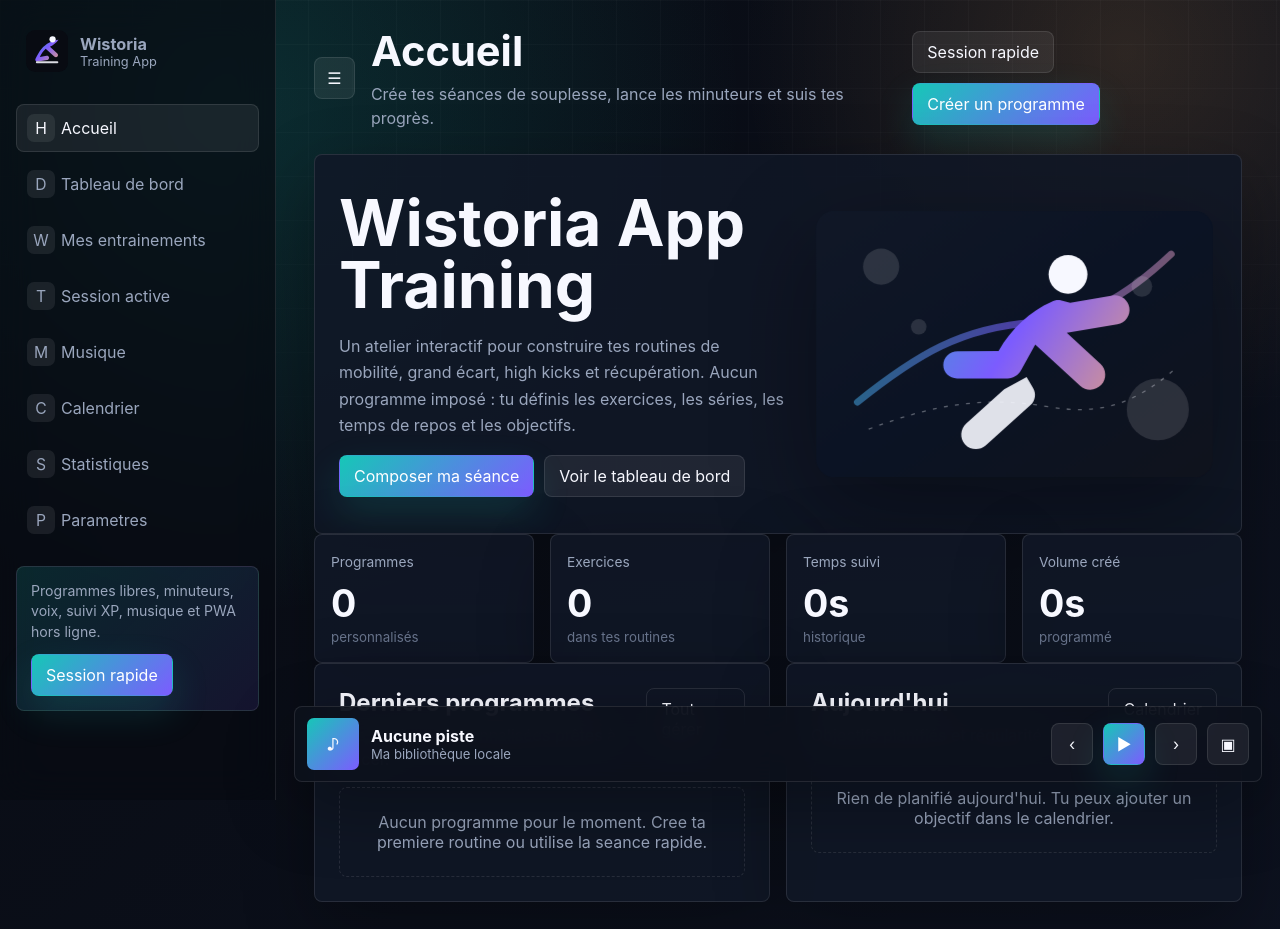
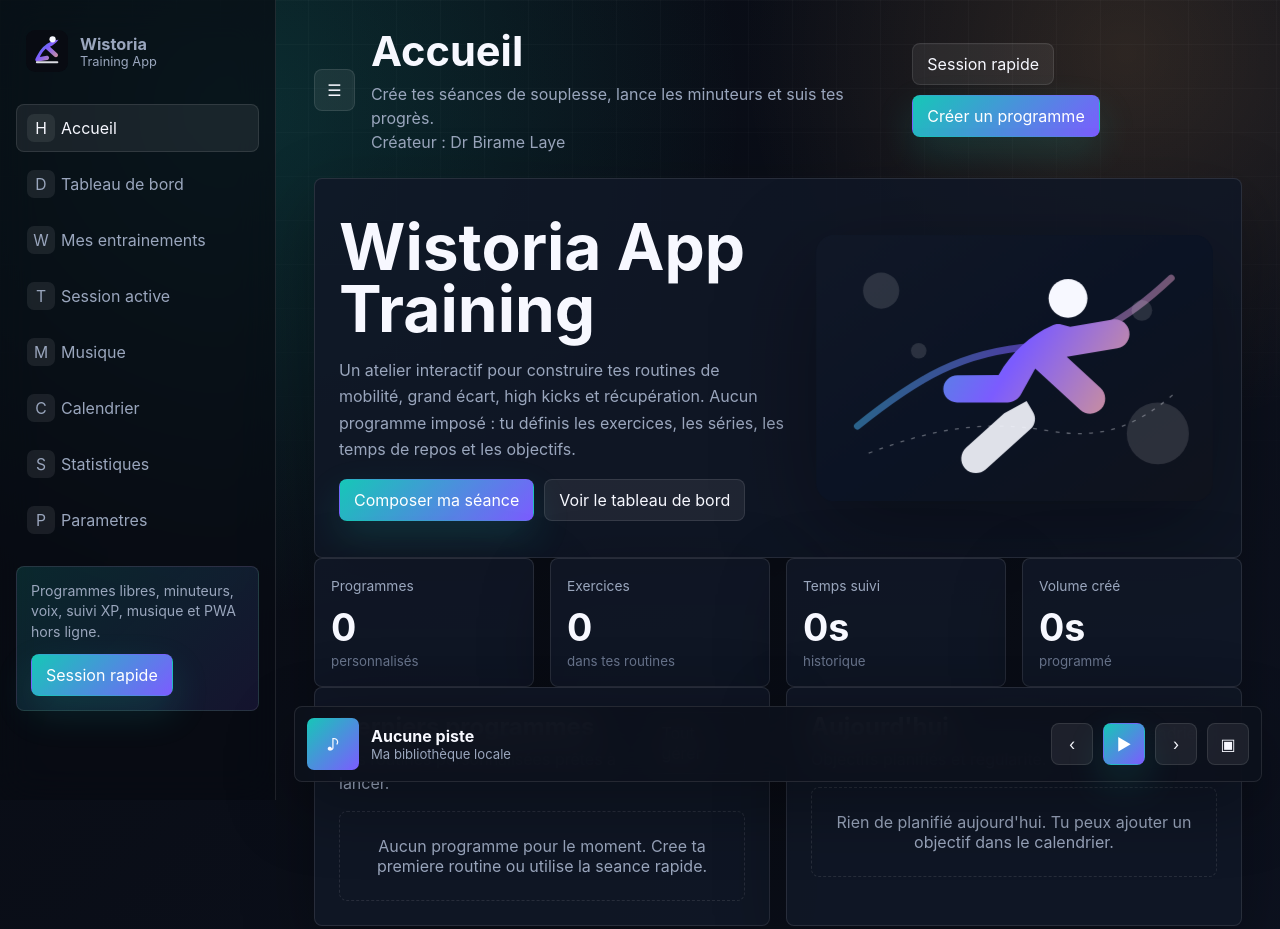
Before and after one commit to Griffnoir/wistoria-app-training, a website with bundled scripts: page index.html in a window 1280 px wide. Shown: the top 929 px of the page. Built offline with nearby package versions, Linux system fonts and the light colour scheme.

Commit message:
Update index.html

```diff
--- a/index.html
+++ b/index.html
@@ -23,7 +23,7 @@
           <button class="btn icon-btn mobile-menu" data-menu aria-label="Ouvrir le menu">☰</button>
           <div>
             <h1>Accueil</h1>
-            <p>Crée tes séances de souplesse, lance les minuteurs et suis tes progrès.</p>
+            <p>Crée tes séances de souplesse, lance les minuteurs et suis tes progrès. <br>Créateur : Dr Birame Laye</p>
           </div>
           <div class="toolbar">
             <button class="btn" data-quick-session>Session rapide</button>
```
